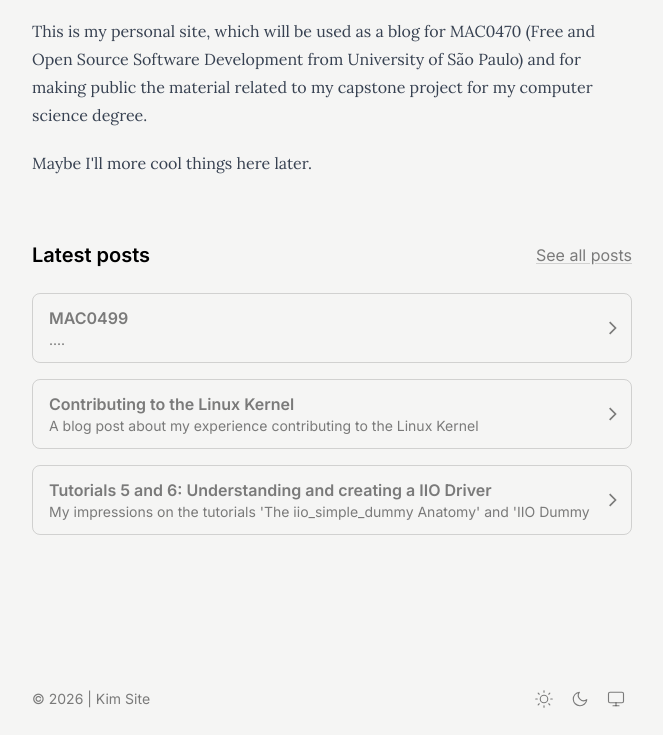
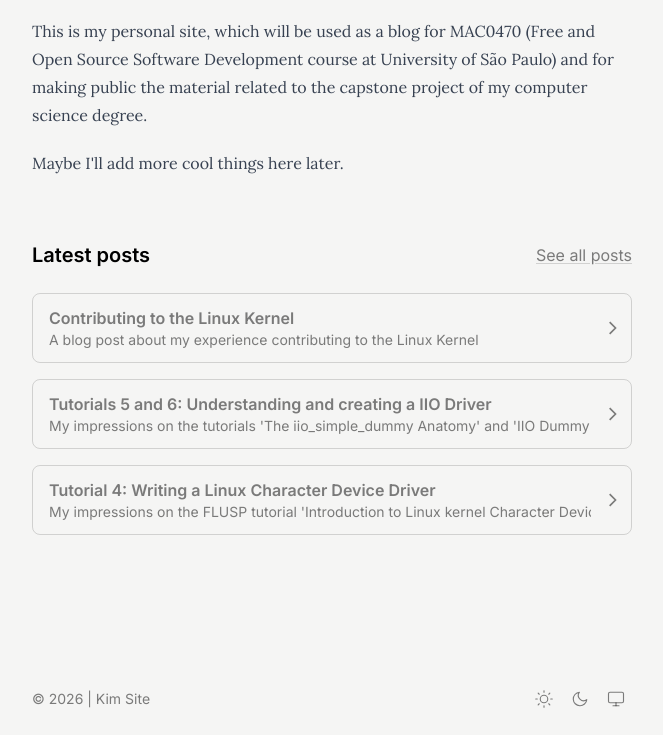
Before and after one commit to KakeyaK/kimsite, an Astro site: page / in a window 1280 px wide. Shown: the part 167-902 px from the top of the page, without its empty margins (308-971 px from the left). Built offline with nearby package versions, Linux system fonts and the light colour scheme; Astro itself is replaced by a stand-in of ours; a web font is replaced by a local one.

Commit message:
feat: edit placeholder blog post for MAC0499 and update site description

```diff
--- a/src/content/blog/University of Sao Paulo/MAC0499/tutorial_1 copy 2.md
+++ b/src/content/blog/University of Sao Paulo/MAC0499/placeholder.md
@@ -2,6 +2,7 @@
 title: "MAC0499"
 description: "...."
 date: 2026-04-30
+draft: true
 ---
 
 For now just a placeholder...
--- a/src/pages/index.astro
+++ b/src/pages/index.astro
@@ -44,11 +44,11 @@ const work = await Promise.all(
         <article class="space-y-4">
           <p class="animate">
             This is my personal site, which will be used as a blog for MAC0470
-            (Free and Open Source Software Development from University of São
-            Paulo) and for making public the material related to my capstone
-            project for my computer science degree.
+            (Free and Open Source Software Development course at University of São
+            Paulo) and for making public the material related to the capstone
+            project of my computer science degree.
           </p>
-          <p class="animate">Maybe I'll more cool things here later.</p>
+          <p class="animate">Maybe I'll add more cool things here later.</p>
         </article>
       </section>
 
```
